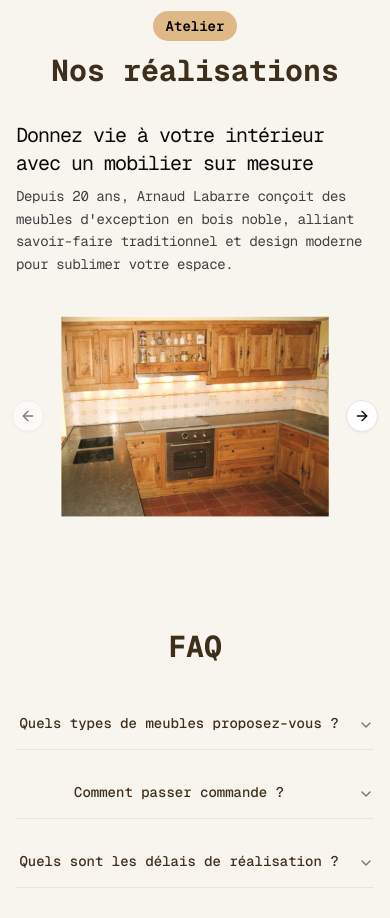
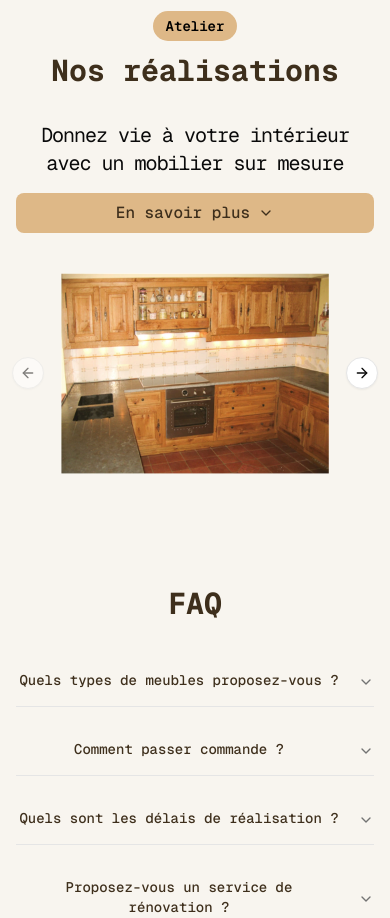
Before and after one commit to Eliassylla/arnaud-labarre-mvp, a Next.js app: page / in a window 390 px wide. Shown: the part 3300-4218 px from the top of the page. Built offline with nearby package versions, Linux system fonts and the light colour scheme; a web font is replaced by a local one.

Commit message:
✨ Feature: Centrage du titre et ajout d'un accordéon pour le texte descriptif sur mobile/tablette

```diff
--- a/src/components/feature.tsx
+++ b/src/components/feature.tsx
@@ -1,5 +1,7 @@
 import Image from 'next/image';
+import { useState, useEffect } from "react";
 import { Badge } from "@/components/ui/badge";
+import { ChevronDown } from "lucide-react";
 import {
   Carousel,
   CarouselContent,
@@ -9,6 +11,23 @@ import {
 } from "@/components/ui/carousel";
 
 function Feature() {
+  const [isMobileOrTablet, setIsMobileOrTablet] = useState(false);
+  const [isDescriptionOpen, setIsDescriptionOpen] = useState(false);
+
+  useEffect(() => {
+    const handleResize = () => {
+      setIsMobileOrTablet(window.innerWidth < 1024);
+    };
+
+    handleResize();
+    window.addEventListener("resize", handleResize);
+    return () => window.removeEventListener("resize", handleResize);
+  }, []);
+
+  const toggleDescription = () => {
+    setIsDescriptionOpen(!isDescriptionOpen);
+  };
+
   const images = [
     '/images/real1.webp',
     '/images/real2.webp',
@@ -30,19 +49,44 @@ function Feature() {
         </h2>
 
         <div className="grid grid-cols-1 lg:grid-cols-2 items-center gap-10">
-          <div className="flex gap-4 flex-col items-start justify-center h-full">
+          <div className="flex gap-4 flex-col items-center lg:items-start justify-center h-full">
             <div className="hidden lg:block">
               <Badge className="bg-[#DEB887] text-black dark:bg-[#5B270B] dark:text-white px-3 py-1 text-sm">
                 Atelier
               </Badge>
             </div>
-            <div className="flex gap-2 flex-col">
-              <h3 className="text-xl md:text-3xl lg:text-5xl tracking-tighter lg:max-w-xl font-regular text-left">
+            <div className="flex gap-2 flex-col w-full">
+              <h3 className="text-xl md:text-3xl lg:text-5xl tracking-tighter lg:max-w-xl font-regular text-center lg:text-left">
                 Donnez vie à votre intérieur avec un mobilier sur mesure
               </h3>
-              <p className="text-sm md:text-base lg:text-lg max-w-xl lg:max-w-sm leading-relaxed tracking-tight text-left text-neutral-700 dark:text-neutral-300">
-                Depuis 20 ans, Arnaud Labarre conçoit des meubles d&apos;exception en bois noble, alliant savoir-faire traditionnel et design moderne pour sublimer votre espace.
-              </p>
+
+              {isMobileOrTablet ? (
+                <div className="w-full mt-2">
+                  <button
+                    onClick={toggleDescription}
+                    className="flex items-center justify-center gap-2 w-full py-2 bg-[#DEB887] text-[#3E2F1C] rounded-md font-medium"
+                  >
+                    <span>En savoir plus</span>
+                    <ChevronDown
+                      className={`h-4 w-4 transition-transform duration-200 ${isDescriptionOpen ? 'rotate-180' : ''}`}
+                    />
+                  </button>
+
+                  <div
+                    className={`overflow-hidden transition-all duration-300 ${
+                      isDescriptionOpen ? 'max-h-[500px] opacity-100 mt-2' : 'max-h-0 opacity-0'
+                    }`}
+                  >
+                    <p className="text-sm md:text-base leading-relaxed tracking-tight text-center text-neutral-700 dark:text-neutral-300 px-2 py-3 bg-[#f3e5d0] rounded-md">
+                      Depuis 20 ans, Arnaud Labarre conçoit des meubles d&apos;exception en bois noble, alliant savoir-faire traditionnel et design moderne pour sublimer votre espace.
+                    </p>
+                  </div>
+                </div>
+              ) : (
+                <p className="text-sm md:text-base lg:text-lg max-w-xl lg:max-w-sm leading-relaxed tracking-tight text-left text-neutral-700 dark:text-neutral-300">
+                  Depuis 20 ans, Arnaud Labarre conçoit des meubles d&apos;exception en bois noble, alliant savoir-faire traditionnel et design moderne pour sublimer votre espace.
+                </p>
+              )}
             </div>
           </div>
           <div className="w-full">
```
